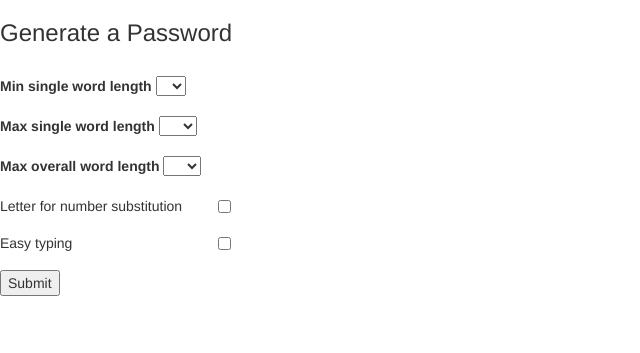
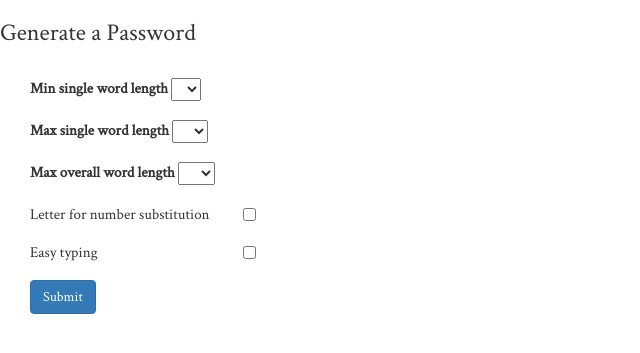
Before and after one commit to khummel01/XKCDPasswordProject, a Flask app: page / in a window 1280 px wide. Shown: the top 353 px of the page, without its empty margins (0-640 px from the left). Run offline with Flask 2, Linux system fonts and the light colour scheme; some libraries are stand-ins or nearby versions.

Commit message:
css stuff

```diff
--- /dev/null
+++ b/static/css/styles.css
@@ -0,0 +1,12 @@
+/*Purpose: Custom styles for XKCDPasswordProject*/
+
+@charset "utf-8";
+
+body {
+	font-family: 'Crimson Text', serif;
+	font-size: 150%;
+}
+
+#formId {
+	margin-left: 30px;
+}
--- a/templates/index.html
+++ b/templates/index.html
@@ -1,9 +1,15 @@
 {% extends "bootstrap/base.html" %}
+
+{% block styles %}
+{{super()}}
+  <link rel="stylesheet" type="text/css" href="{{url_for('static', filename='css/styles.css')}}">
+  <link href="https://fonts.googleapis.com/css?family=Crimson+Text" rel="stylesheet">
+{% endblock%}
 
 {% block content %}
   <h3>Generate a Password</h3>
   <br>
-  <form action="/passwords">
+  <form action="/passwords" id="formId">
     <!-- Min length -->
     <div class="form-group">
       <label for="minSWLen">Min single word length</label>
@@ -31,7 +37,6 @@
         <option value="8">8</option>
         <option value="9">9</option>
         <option value="10">10</option>
-        <!-- Add more later?????? -->
       </select>
     </div>
     <!-- Maximum overall length -->
@@ -82,6 +87,6 @@
       </div>
     </div>
   <!-- Submit form button -->
-    <input type="submit" value="Submit">
+    <input type="submit" value="Submit" class="btn btn-primary">
   </form>
 {% endblock %}
```
Also changed, not shown: templates/error.html (+8 -0 lines), templates/passwords.html (+8 -7 lines).
